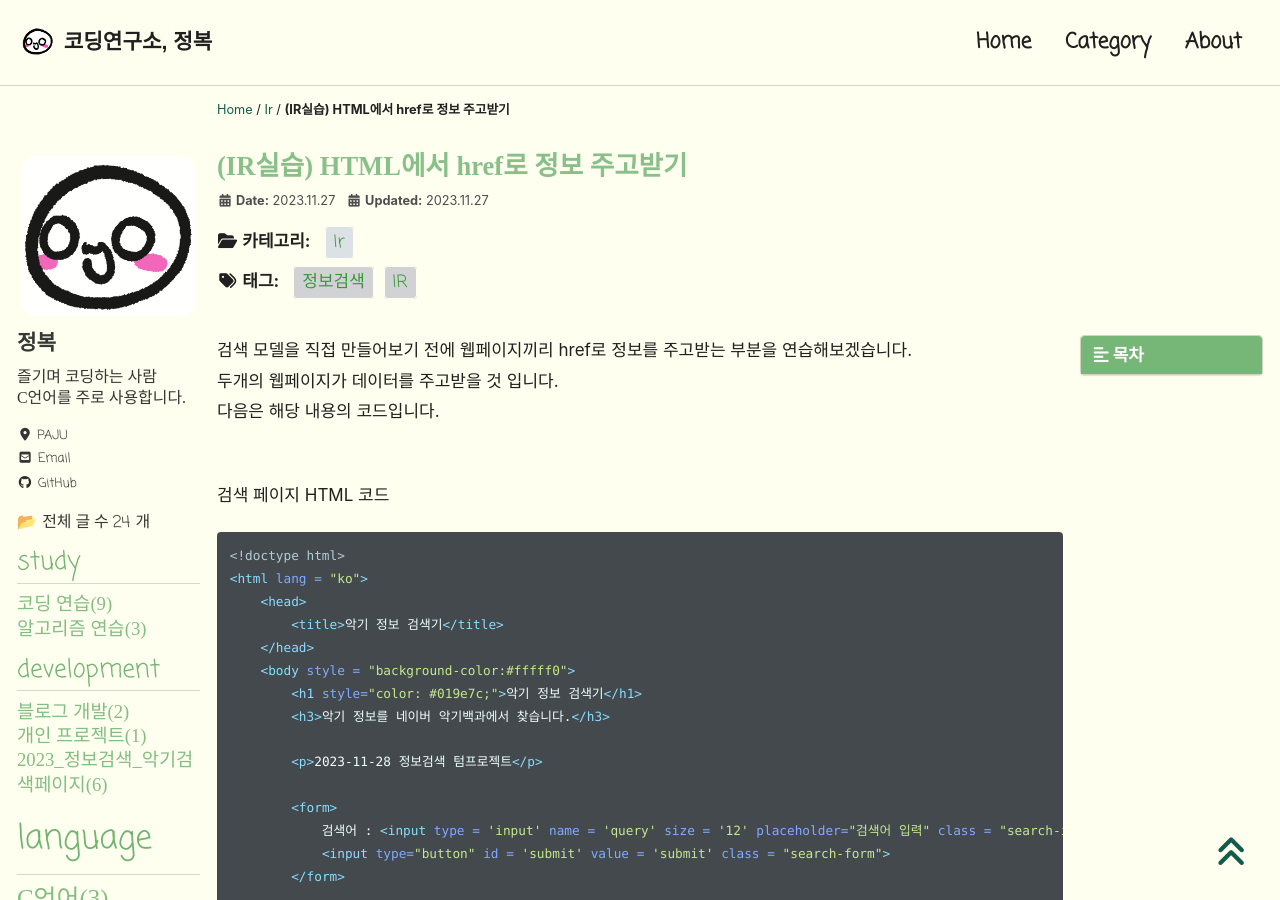
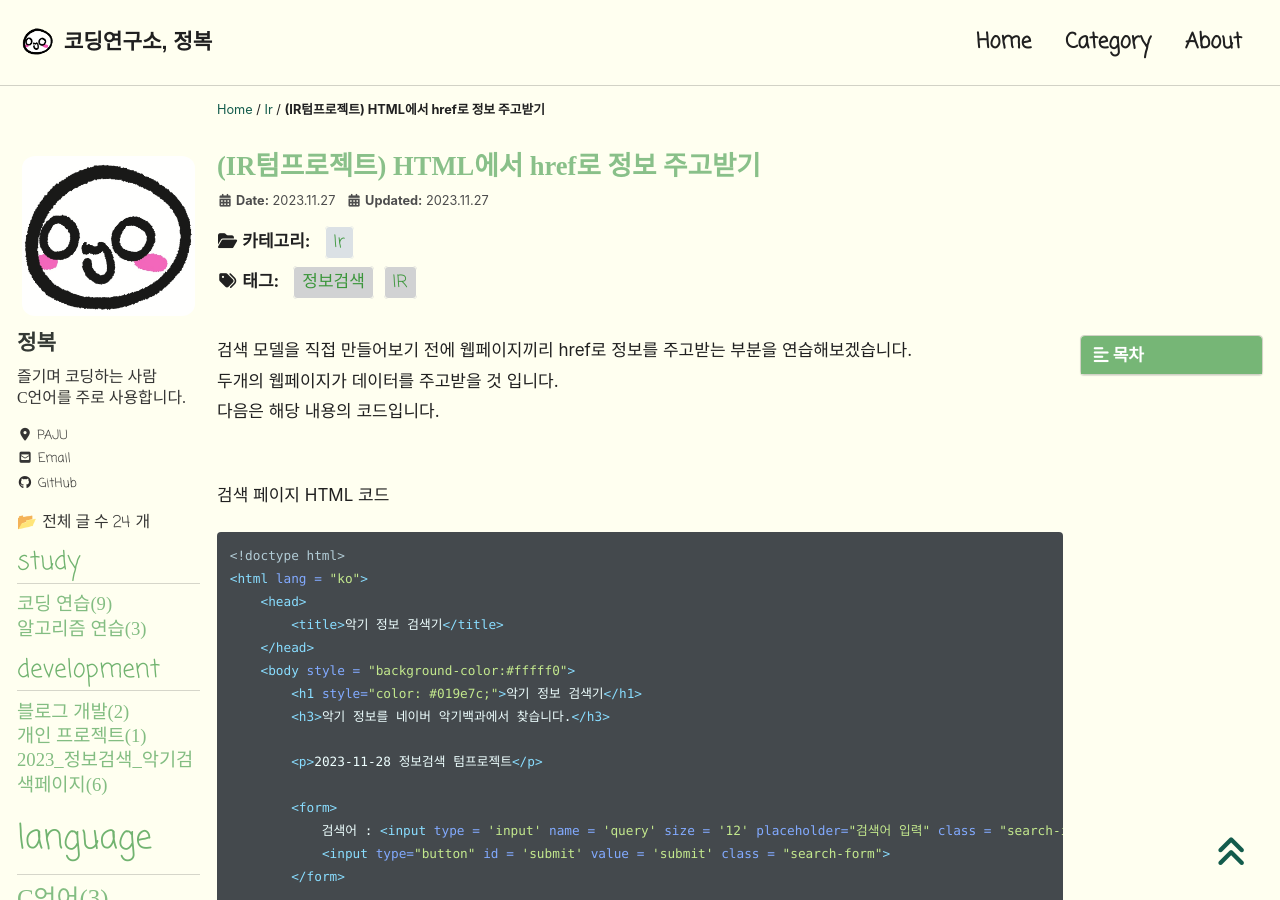
Before and after one commit to JBL28/jbl28.github.io, a Jekyll site: the page built from _posts/Ir/2023-11-27-01. href로 정보 주고받기.md, in a window 1280 px wide and 900 px high. Built offline with Jekyll 4.4.1, drawn with Linux system fonts in a browser that asks for light colours; cached includes are drawn as plain includes; nearby versions of some CDN libraries; some web fonts are replaced; comment, search, counter and statistics services are not loaded.

Commit message:
Update 2023-11-27-01. href로 정보 주고받기.md

```diff
--- a/_posts/Ir/2023-11-27-01. href로 정보 주고받기.md
+++ b/_posts/Ir/2023-11-27-01. href로 정보 주고받기.md
@@ -1,6 +1,6 @@
 ---
-title:  "(IR실습) HTML에서 href로 정보 주고받기"
-excerpt: "(IR실습) HTML에서 href로 정보 주고받기"
+title:  "(IR텀프로젝트) HTML에서 href로 정보 주고받기"
+excerpt: "(IR텀프로젝트) HTML에서 href로 정보 주고받기"
 
 categories:
   - Ir
```
